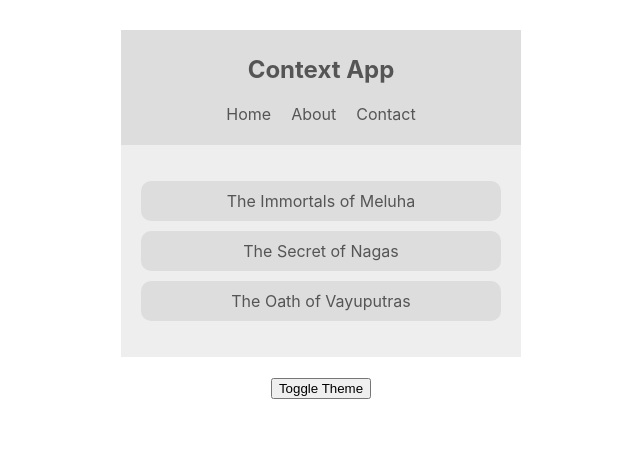
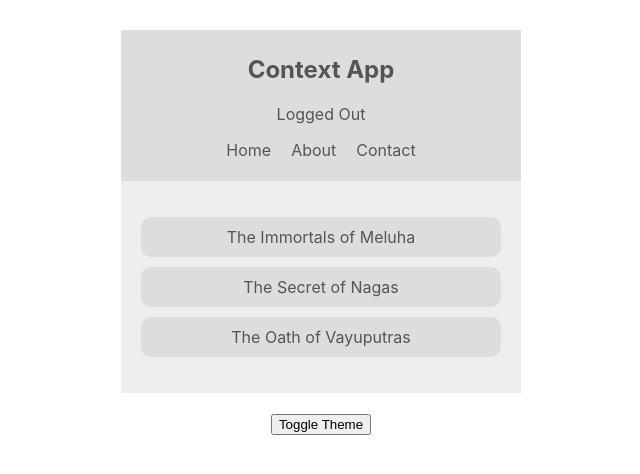
Before and after one commit to pratik-kumar-sahu/reimagined-funicular, a React (Create React App) app: page / in a window 1280 px wide. Shown: the top 474 px of the page, without its empty margins (319-959 px from the left). Built offline with nearby package versions, Linux system fonts and the light colour scheme.

Commit message:
Consuming multiple contexts

```diff
--- a/src/components/Navbar.js
+++ b/src/components/Navbar.js
@@ -1,4 +1,5 @@
 import React, { Component } from "react";
+import { AuthContext } from "../contexts/AuthContext";
 import { ThemeContext } from "../contexts/ThemeContext";
 
 // export class Navbar extends Component {
@@ -27,13 +28,19 @@
 export class Navbar extends Component {
   render() {
     return (
+      <AuthContext.Consumer>
+        {(authContext) => (
           <ThemeContext.Consumer>
-        {(context) => {
-          const { isLight, light, dark } = context;
+            {(themeContext) => {
+              const { isAuthenticated, toggleAuth } = authContext;
+              const { isLight, light, dark } = themeContext;
               const theme = isLight ? light : dark;
               return (
                 <nav style={{ background: theme.ui, color: theme.text }}>
                   <h1>Context App</h1>
+                  <div onClick={toggleAuth}>
+                    {isAuthenticated ? "Logged In" : "Logged Out"}
+                  </div>
                   <ul>
                     <li>Home</li>
                     <li>About</li>
@@ -43,6 +50,8 @@
               );
             }}
           </ThemeContext.Consumer>
+        )}
+      </AuthContext.Consumer>
     );
   }
 }
```
Lines whose indentation alone changed are shown as unchanged.
